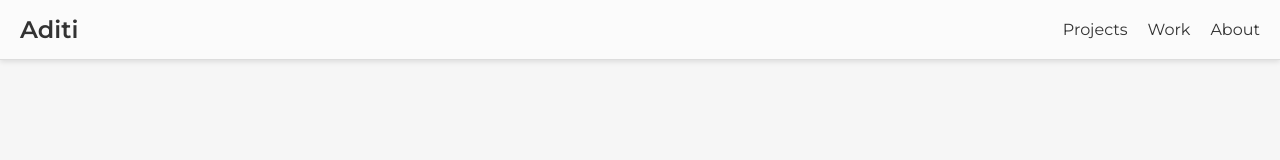
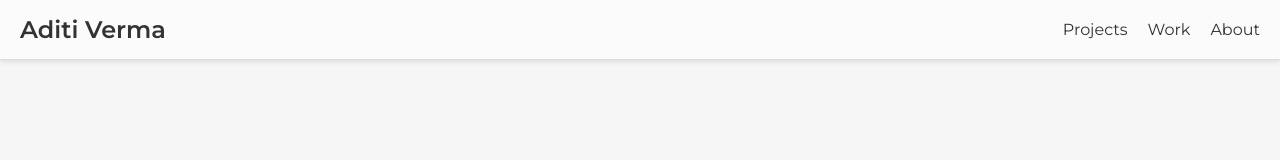
Before and after one commit to aditiverma-21/aditiverma, a plain HTML site: page index.html in a window 1280 px wide. Shown: the top 160 px of the page. Drawn offline with Linux system fonts and the light colour scheme.

Commit message:
Update index.html

```diff
--- a/index.html
+++ b/index.html
@@ -10,7 +10,7 @@
 <body>
   <div class="gradient-background"></div>
   <nav class="menu-bar">
-    <div class="logo">Aditi</div>
+    <div class="logo">Aditi Verma</div>
     <ul class="menu-items">
       <li><a href="#projects">Projects</a></li>
       <li><a href="#experience">Work</a></li>
```
